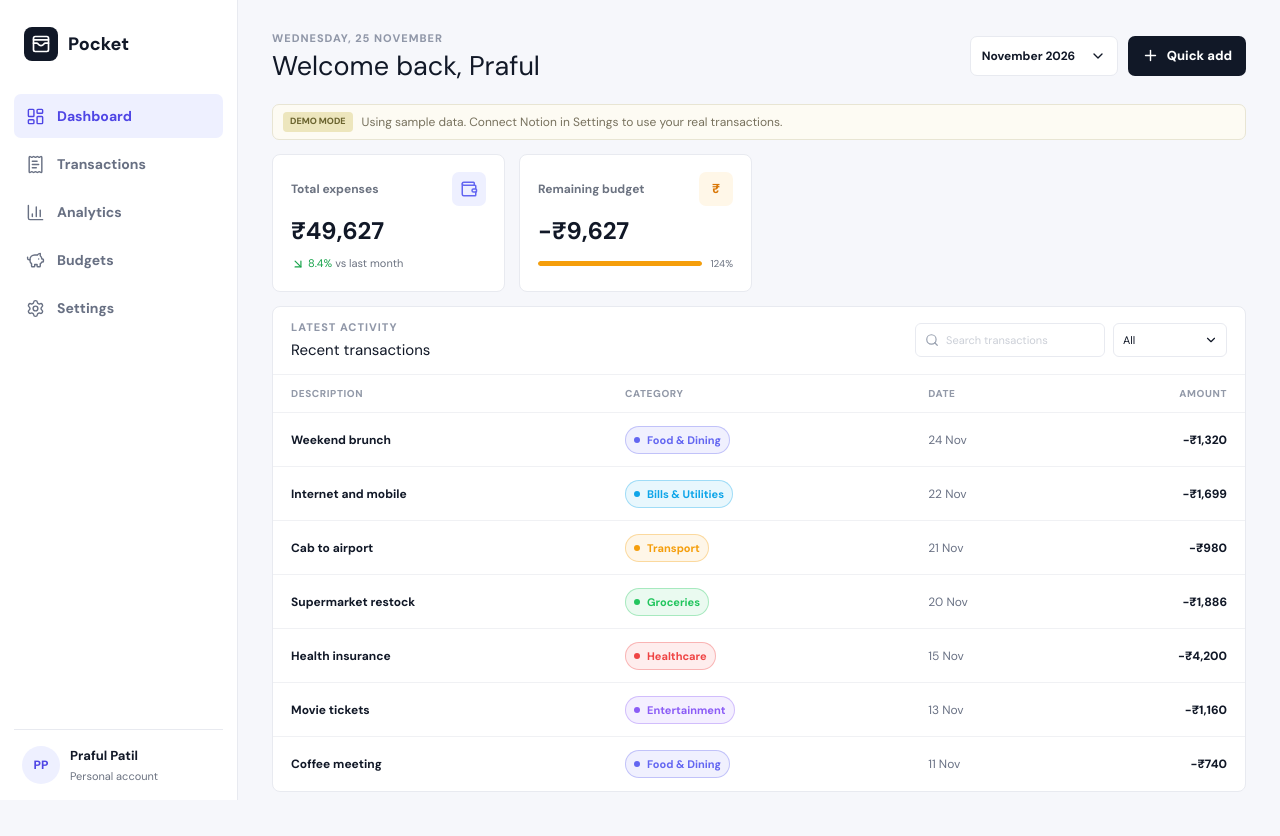
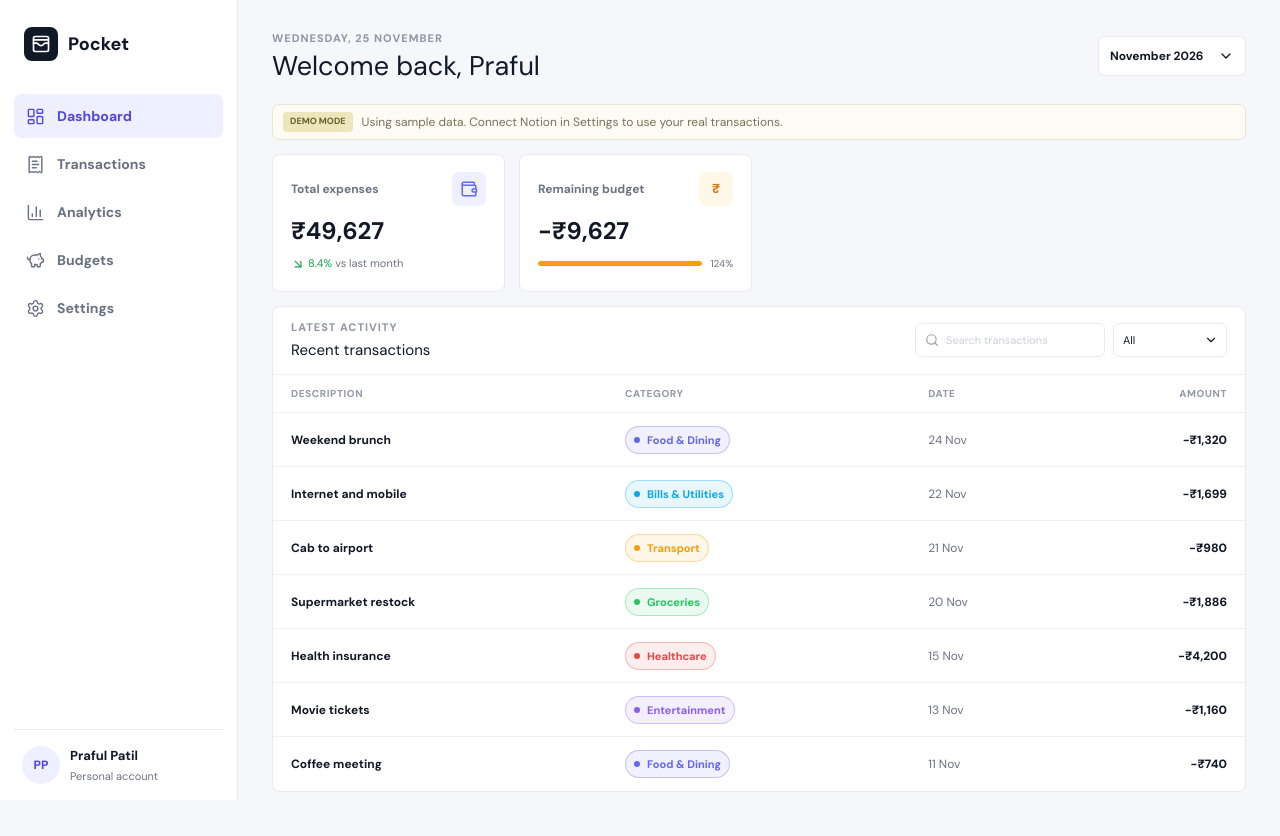
Before and after one commit to prafulpatil9966/daily-expense, a Next.js app: page / in a window 1280 px wide. Built offline with nearby package versions, Linux system fonts and the light colour scheme; no server answers.

Commit message:
removed edit button

```diff
--- a/src/app/page.tsx
+++ b/src/app/page.tsx
@@ -29,7 +29,7 @@ export default function Home() {
         <div><p className="eyebrow">Wednesday, 25 November</p><h1>Welcome back, Praful</h1></div>
         <div className="header-actions">
           <label className="month-select"><span>November 2026</span><ChevronDown size={16} /><select aria-label="Select month"><option>November 2026</option><option>October 2026</option></select></label>
-          <button className="button primary" onClick={() => setModalOpen(true)}><Plus size={17} />Quick add</button>
+          {/* <button className="button primary" onClick={() => setModalOpen(true)}><Plus size={17} />Quick add</button> */}
         </div>
       </div>
 
```
